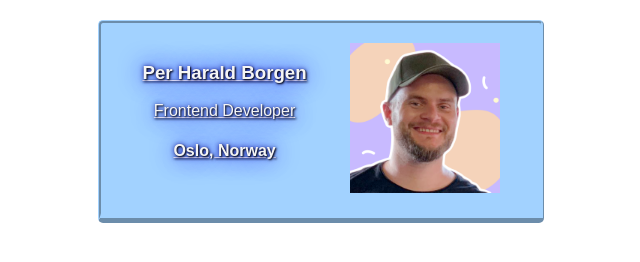
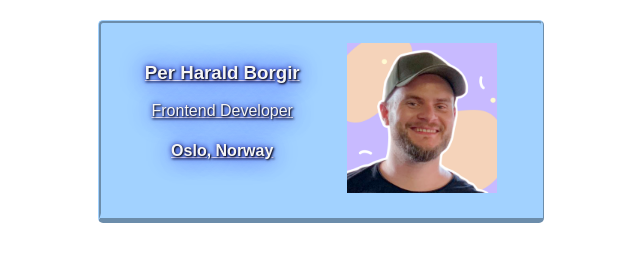
Before and after one commit to Jyyhou/ScrimbTest3, a website built with Vite: page index.html in a window 1280 px wide. Shown: the full height of the page, 319-959 px from the left. Built offline with nearby package versions, Linux system fonts and the light colour scheme.

Commit message:
Updated name

```diff
--- a/index.html
+++ b/index.html
@@ -5,7 +5,7 @@
     <body>
         <div class="card">
              <div >
-                <h3>Per Harald Borgen</h3>
+                <h3>Per Harald Borgir</h3>
                 <p>Frontend Developer</p>
                 <h4>Oslo, Norway</h4>
             </div>
```
